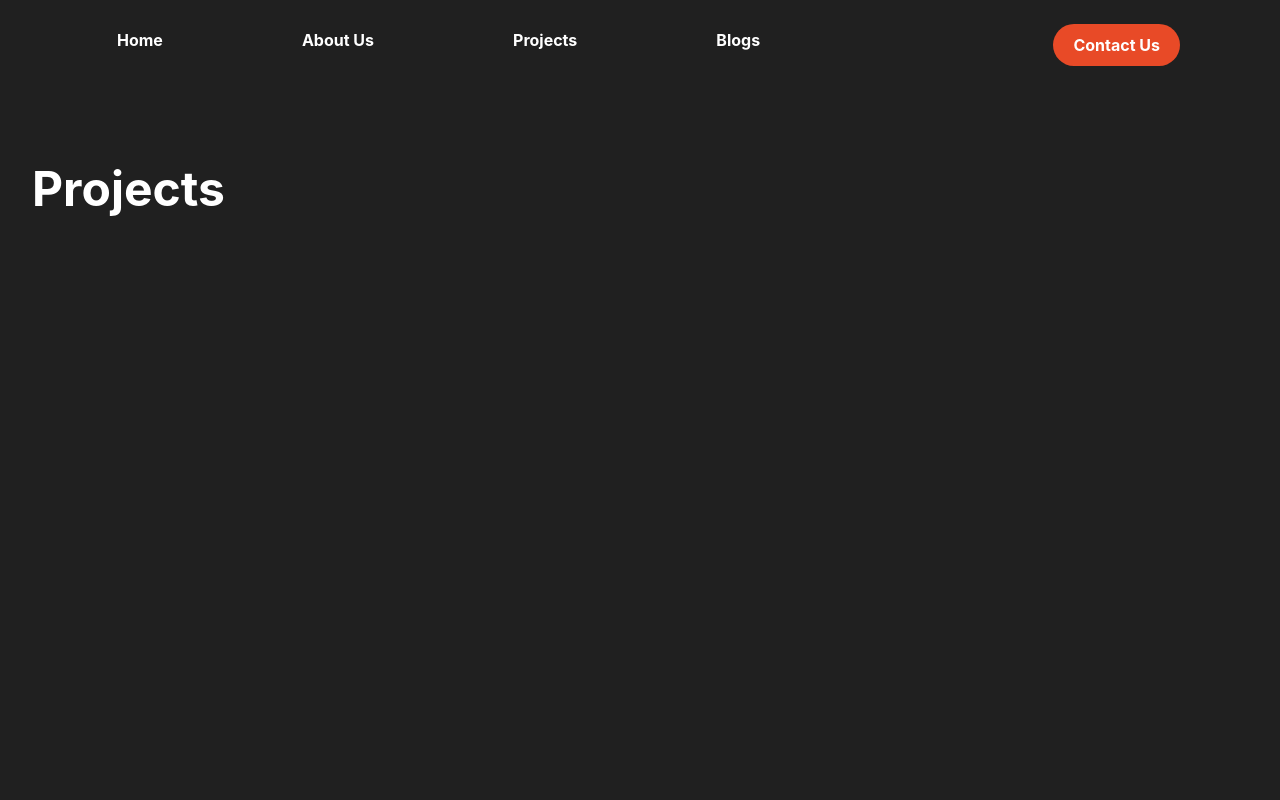
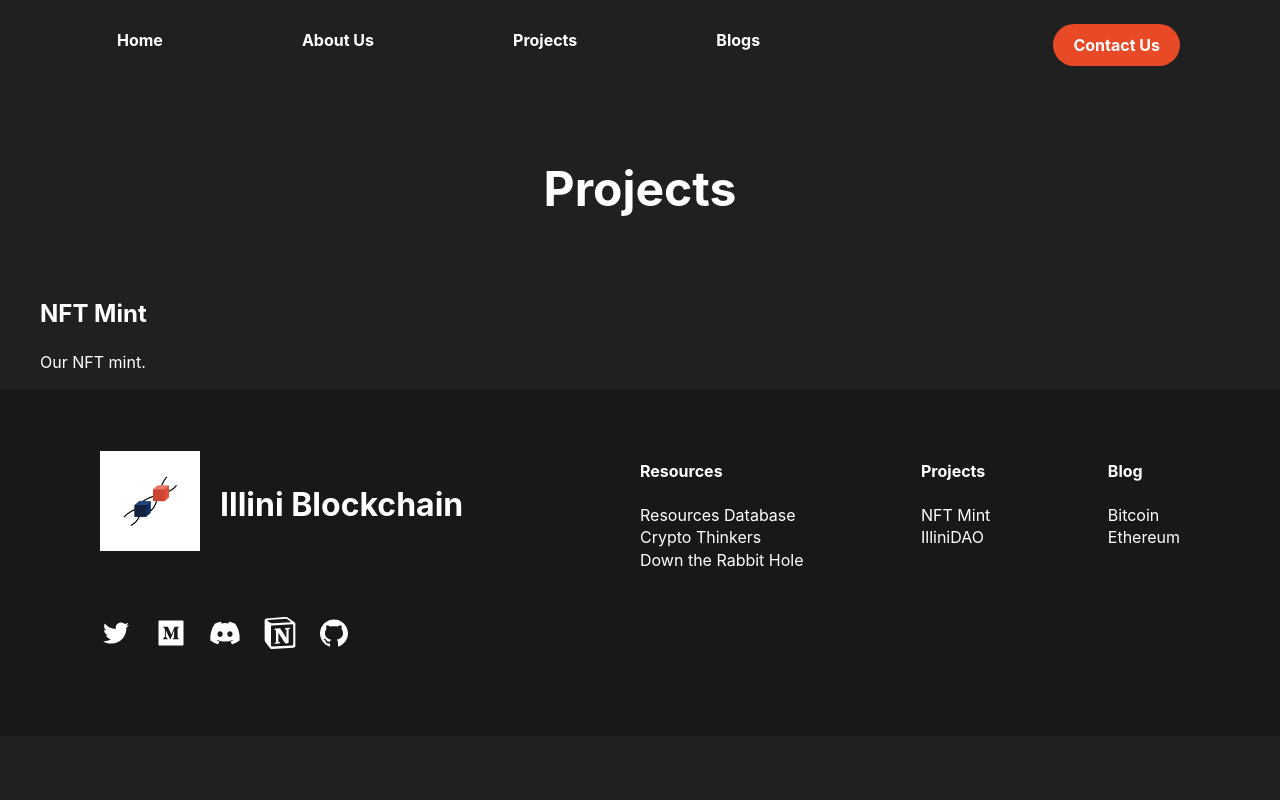
Before and after one commit to IlliniBlockchain/website, a Next.js app: page /projects in a window 1280 px wide. Shown: the top 800 px of the page. Built offline with nearby package versions, Linux system fonts and the light colour scheme.

Commit message:
Setup structure and files for projects

```diff
--- /dev/null
+++ b/components/projects/Project/ProjectContainer.js
@@ -0,0 +1,6 @@
+import styled from 'styled-components'
+
+const ProjectContainer = styled.div`
+`
+
+export default ProjectContainer
--- /dev/null
+++ b/components/projects/Project/ProjectContent.js
@@ -0,0 +1,6 @@
+import styled from 'styled-components'
+
+const ProjectContent = styled.div`
+`
+
+export default ProjectContent
--- /dev/null
+++ b/components/projects/Project/ProjectDescription.js
@@ -0,0 +1,6 @@
+import styled from 'styled-components'
+
+const ProjectDescription = styled.p`
+`
+
+export default ProjectDescription
--- /dev/null
+++ b/components/projects/Project/ProjectImage.js
@@ -0,0 +1,6 @@
+import styled from 'styled-components'
+
+const ProjectImage = styled.div`
+`
+
+export default ProjectImage
--- /dev/null
+++ b/components/projects/Project/ProjectLinks.js
@@ -0,0 +1,6 @@
+import styled from 'styled-components'
+
+const ProjectLinks = styled.div`
+`
+
+export default ProjectLinks
--- /dev/null
+++ b/components/projects/Project/ProjectStack.js
@@ -0,0 +1,6 @@
+import styled from 'styled-components'
+
+const ProjectStack = styled.div`
+`
+
+export default ProjectStack
--- /dev/null
+++ b/components/projects/Project/ProjectStackLinks.js
@@ -0,0 +1,6 @@
+import styled from 'styled-components'
+
+const ProjectStackLinks = styled.div`
+`
+
+export default ProjectStackLinks
--- /dev/null
+++ b/components/projects/Project/ProjectTitle.js
@@ -0,0 +1,6 @@
+import styled from 'styled-components'
+
+const ProjectTitle = styled.h2`
+`
+
+export default ProjectTitle
--- /dev/null
+++ b/components/projects/Project/index.js
@@ -0,0 +1,39 @@
+import Image from 'next/image'
+import ProjectContainer from './ProjectContainer'
+import ProjectTitle from './ProjectTitle'
+import ProjectContent from './ProjectContent'
+import ProjectImage from './ProjectImage'
+import ProjectStackLinks from './ProjectStackLinks'
+import ProjectStack from './ProjectStack'
+import ProjectLinks from './ProjectLinks'
+import ProjectDescription from './ProjectDescription'
+import {AiFillLinkedin, AiOutlineTwitter} from 'react-icons/ai'
+
+const Project = ({ title, description, stack, githubUrl, websiteUrl }) => {
+
+  return (
+    <ProjectContainer>
+      <ProjectTitle>{title}</ProjectTitle>
+      <ProjectContent>
+        <ProjectImage>
+
+        </ProjectImage>
+        <ProjectStackLinks>
+          <ProjectStack>
+
+          </ProjectStack>
+
+          <ProjectLinks>
+
+          </ProjectLinks>
+
+        </ProjectStackLinks>
+        <ProjectDescription>
+          {description}
+        </ProjectDescription>
+      </ProjectContent>
+    </ProjectContainer>
+  )
+}
+
+export default Project
--- /dev/null
+++ b/components/projects/ProjectsContainer.js
@@ -0,0 +1,8 @@
+import styled from "styled-components";
+
+const ProjectsContainer = styled.div`
+margin: auto;
+width: var(--global-width);
+`
+
+export default ProjectsContainer
--- /dev/null
+++ b/components/projects/index.js
@@ -0,0 +1,2 @@
+export { default as Project } from './Project'
+export { default as ProjectsContainer } from './ProjectsContainer'
--- a/pages/projects.js
+++ b/pages/projects.js
@@ -3,10 +3,14 @@ import {
   SectionTitle,
   Container
 } from '../components/shared-styled'
+import {
+  Project,
+  ProjectsContainer
+} from '../components/projects'
 
 export default function Projects() {
     return (
-      <Container>
+      <>
         <Head>t
           <title>Illini Blockchain</title>
           <meta name="description" content="Generated by create next app" />
@@ -15,6 +19,13 @@ export default function Projects() {
 
         <SectionTitle>Projects</SectionTitle>
 
-      </Container>
+        <ProjectsContainer>
+          <Project
+            title={"NFT Mint"}
+            description={"Our NFT mint."}
+          />
+        </ProjectsContainer>
+
+      </>
     )
   }
```
